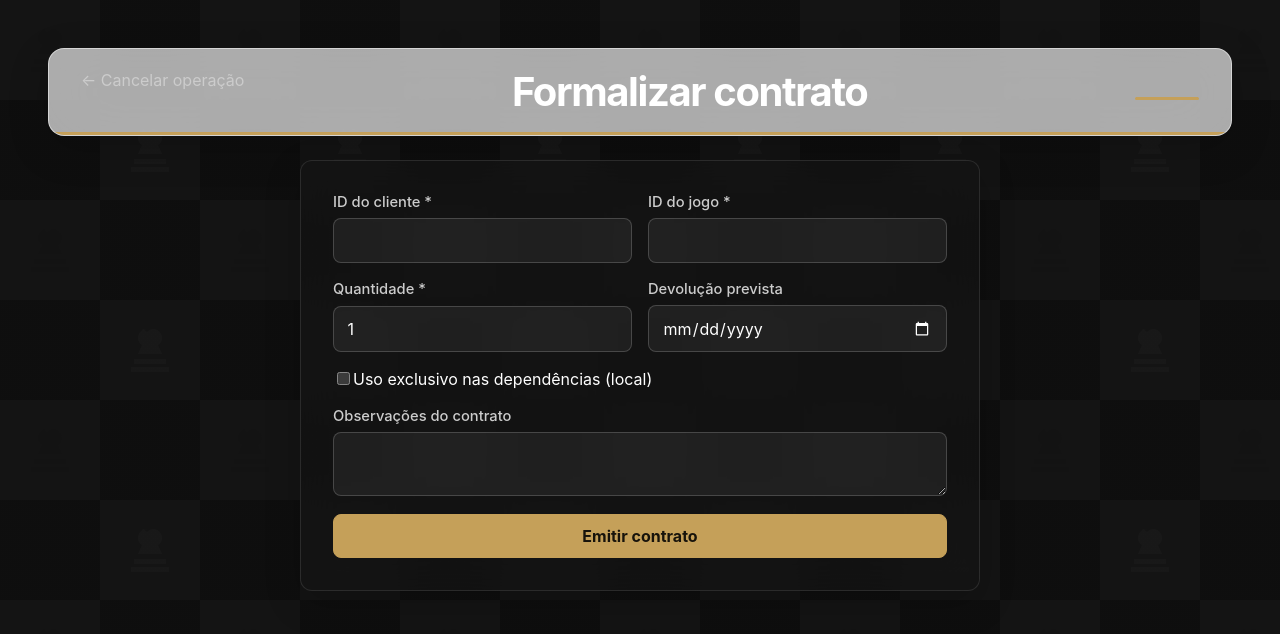
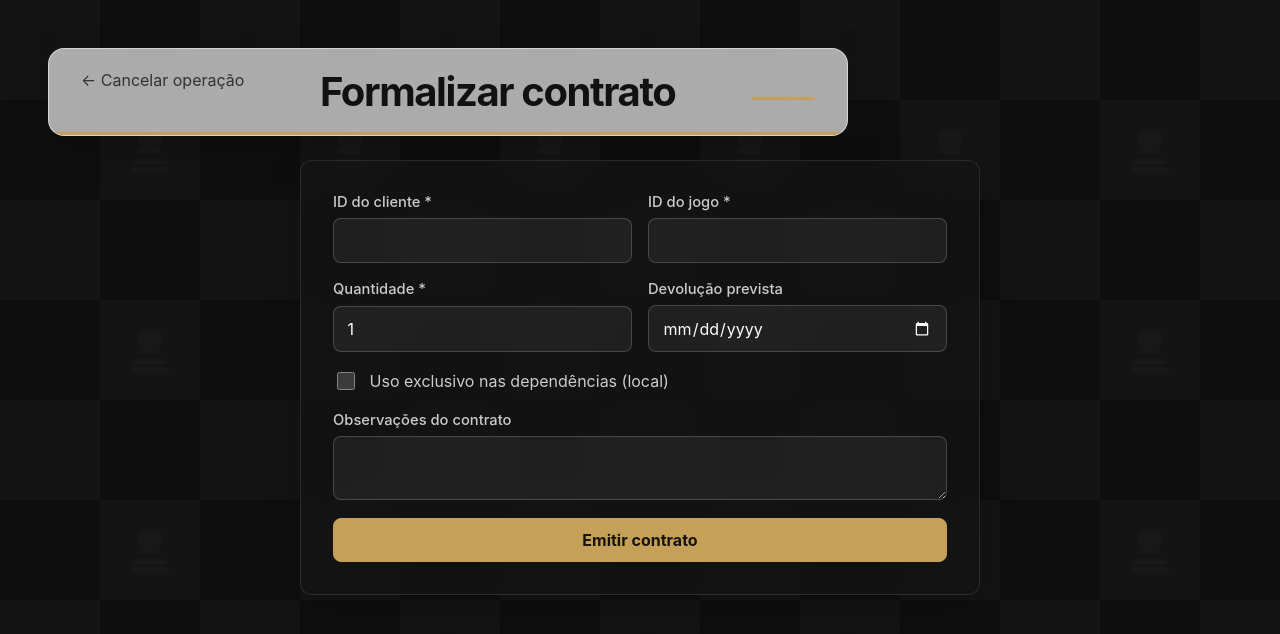
Before and after one commit to gabnopedie/APIWeb_UFCI-RJ-FrontEnd, a Next.js app: page /alugueis/novo in a window 1280 px wide. Shown: the top 634 px of the page. Built offline with nearby package versions, Linux system fonts and the light colour scheme.

Commit message:
ajustes finais de estilos e componentes

```diff
--- a/src/app/globals.css
+++ b/src/app/globals.css
@@ -90,6 +90,81 @@ svg {
   margin-bottom: clamp(2rem, 6vw, 4rem);
   padding: clamp(1.5rem, 5vw, 2.5rem);
   text-align: center;
+}
+
+.cabecalho-modulo {
+  width: min(100%, 800px);
+  margin-bottom: 1.5rem;
+}
+
+.cabecalho-modulo .titulo-pagina {
+  color: #111111;
+  text-align: center;
+}
+
+.cabecalho-modulo .link-voltar {
+  color: #333333;
+}
+
+.cabecalho-modulo .link-voltar:hover,
+.cabecalho-modulo .link-voltar:focus-visible {
+  color: #7a5a20;
+}
+
+.conteudo-modulo {
+  width: min(100%, 800px);
+  margin-inline: auto;
+}
+
+.filtros-alugueis {
+  width: min(100%, 800px);
+  margin: 0 auto 1.5rem;
+  align-items: center;
+}
+
+.filtros-alugueis .grupo-formulario {
+  flex: 1 1 12rem;
+}
+
+.filtros-pagamentos {
+  width: min(100%, 800px);
+  margin: 0 auto 1.5rem;
+  align-items: end;
+}
+
+.filtros-pagamentos .grupo-formulario {
+  flex: 1 1 10rem;
+}
+
+.cabecalho-cartao {
+  display: flex;
+  align-items: center;
+  justify-content: space-between;
+  gap: 1rem;
+  margin-bottom: 1rem;
+}
+
+.area-texto {
+  min-height: 7.5rem;
+  resize: vertical;
+}
+
+.rotulo-checkbox {
+  display: flex;
+  align-items: center;
+  gap: 0.75rem;
+  color: var(--cor-texto-suave);
+  cursor: pointer;
+}
+
+.checkbox-padrao {
+  width: 1.1rem;
+  height: 1.1rem;
+  accent-color: var(--cor-dourada);
+}
+
+.formulario-estender {
+  max-width: 600px;
 }
 
 .titulo-marca {
--- a/src/components/Input.jsx
+++ b/src/components/Input.jsx
@@ -9,6 +9,7 @@ export default function Input({
   required = false,
   min,
   max,
+  step,
 }) {
   const generatedId = useId();
 
@@ -29,6 +30,7 @@ export default function Input({
         required={required}
         min={min}
         max={max}
+        step={step}
       />
     </div>
   );
```
